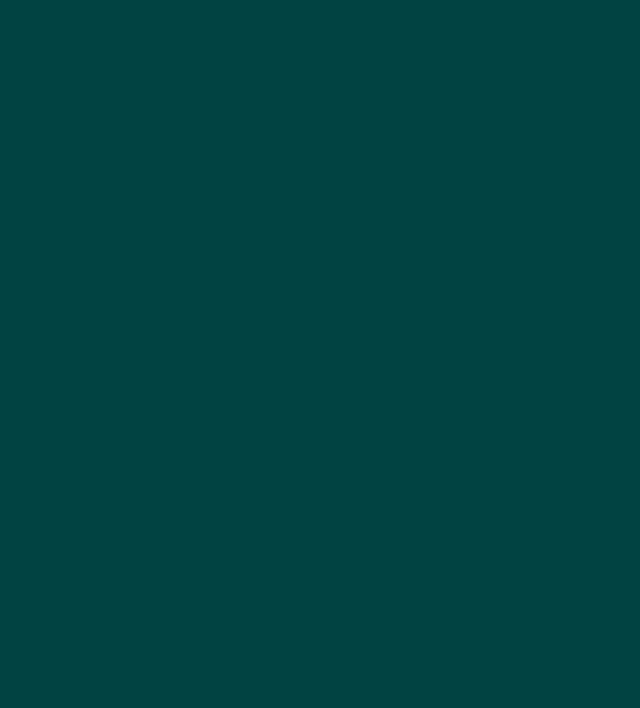
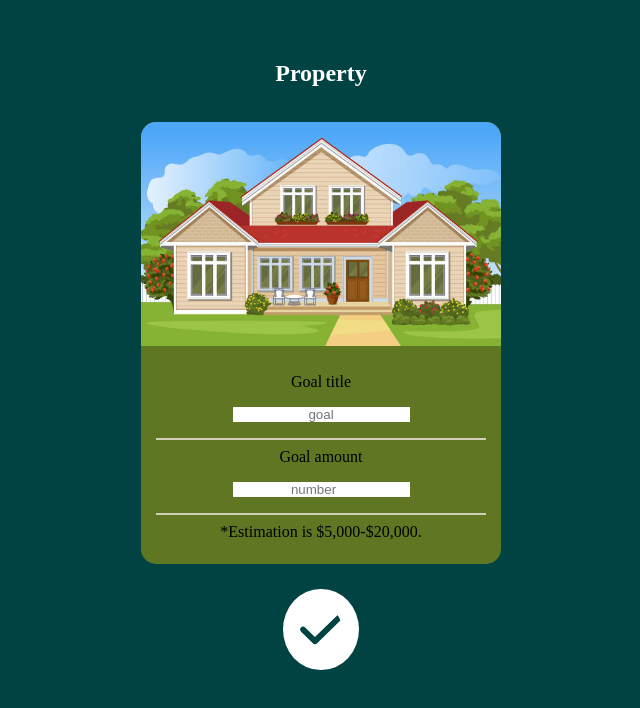
Before and after one commit to Sanjana-027/Track-Your-Budget, an Angular app: page /goal-details/1 in a window 1280 px wide. Before the commit this address led to /. Shown: the top 708 px of the page, without its empty margins (319-959 px from the left). Built offline with nearby package versions, Linux system fonts and the light colour scheme.

Commit message:
routing done add goals

```diff
--- a/src/app/add-goals/add-goals.component.html
+++ b/src/app/add-goals/add-goals.component.html
@@ -15,7 +15,7 @@
         <h3>Most Common</h3>
         <div class="box-head">
             <ng-container *ngFor="let commonGoal of goalTypes.commonGoals">
-                <div class="box1" routerLink="/goal-details">
+                <div class="box1" [routerLink]="['/goal-details', commonGoal.id]">
                     <img src={{commonGoal.image}}>
                     <p>{{commonGoal.title}}</p>
                 </div>
@@ -27,7 +27,7 @@
         <div class="box-content">
 
             <ng-container *ngFor="let otherGoal of goalTypes.otherGoals">
-                <div class="content-box1" routerLink="/goal-details">
+                <div class="content-box1" [routerLink]="['/goal-details', otherGoal.id]">
                     <img src={{otherGoal.image}}>
                     <div class="content">
                         <h3>{{otherGoal.title}}</h3>
--- a/src/app/app-routing.module.ts
+++ b/src/app/app-routing.module.ts
@@ -8,7 +8,7 @@ const routes: Routes= [
   { path:"", redirectTo:"/dashboard", pathMatch:"full"},
   { path:"dashboard", component: DashboardComponent},
   { path:"add-goals", component: AddGoalsComponent},
-  { path:"goal-details", component: GoalDetailsComponent},
+  { path:"goal-details/:id", component: GoalDetailsComponent},
 ]
 
 @NgModule({
--- a/src/app/app.sevice.ts
+++ b/src/app/app.sevice.ts
@@ -27,5 +27,9 @@ export class AppService {
         return this.allGoals;
     }
 
+    addGoal(currGoal: any) {
+        this.allGoals.push(currGoal);
+    }
+
 
 }
--- a/src/app/dashboard/dashboard.component.html
+++ b/src/app/dashboard/dashboard.component.html
@@ -16,7 +16,7 @@
 
                 </div>
                 <div class="pencil">
-                    <span routerLink="/goal-details">⭐</span>
+                    <span [routerLink]="['/goal-details', goal.goalTypeId]">⭐</span>
                 </div>
                 <div class="card-details">
                     <h1>{{goal.goalTitle}}</h1>
--- a/src/app/goal-details/goal-details.component.html
+++ b/src/app/goal-details/goal-details.component.html
@@ -1,8 +1,8 @@
 <div class="main-container">
-    <h2>Travel</h2>
+    <h2>{{goalType.title}}</h2>
 
-    <div class="card">
-        <img src="../../assets/svg-icons/mountain.svg">
+    <div class="card" [ngStyle]="{'background-color': goalType.color }">
+        <img src={{goalType.image}}>
 
         <div class="details">
             <p>Goal title</p>
@@ -15,5 +15,5 @@
         </div>
     </div>
 
-    <img class="correct-icon" routerLink="/dashboard" src="../../assets/svg-icons/correct-icon.svg">
+    <img class="correct-icon" routerLink="/dashboard" src="../../assets/svg-icons/correct-icon.svg" (click)="saveGoal()">
 </div>
--- a/src/app/goal-details/goal-details.component.ts
+++ b/src/app/goal-details/goal-details.component.ts
@@ -1,5 +1,6 @@
 import { Component } from '@angular/core';
 import { AppService } from '../app.sevice';
+import { ActivatedRoute } from '@angular/router';
 
 @Component({
   selector: 'app-goal-details',
@@ -7,11 +8,24 @@ import { AppService } from '../app.sevice';
   styleUrls: ['./goal-details.component.scss']
 })
 export class GoalDetailsComponent {
+  goalType:any;
+  currentGoal = { "id": 0, "goalTypeId": 0, "title": "", "goalTitle": "", "totalAmount": "", "amountSaved": "0" };
 
-  currentGoal = { "id": 0, "goalTypeId": 0, "title": "", "goalTitle": "", "totalAmount": "", "amountSaved": "" };
-
-  constructor(private appService: AppService) {}
+  constructor(private appService: AppService, private route: ActivatedRoute) {
+    this.route.params.subscribe((res: any) => {
+      const goals = this.appService.goalTypes;
+      this.goalType = [...goals.commonGoals, ...goals.otherGoals].filter(g => g.id == res.id)[0];
+      console.log(this.goalType)
+    })
+  }
 
   ngOnInit() {}
 
+  saveGoal() {
+    this.currentGoal.goalTypeId = this.goalType.id;
+    this.currentGoal.title = this.goalType.title;
+    this.appService.addGoal(this.currentGoal);
+
+  }
+
 }
```
